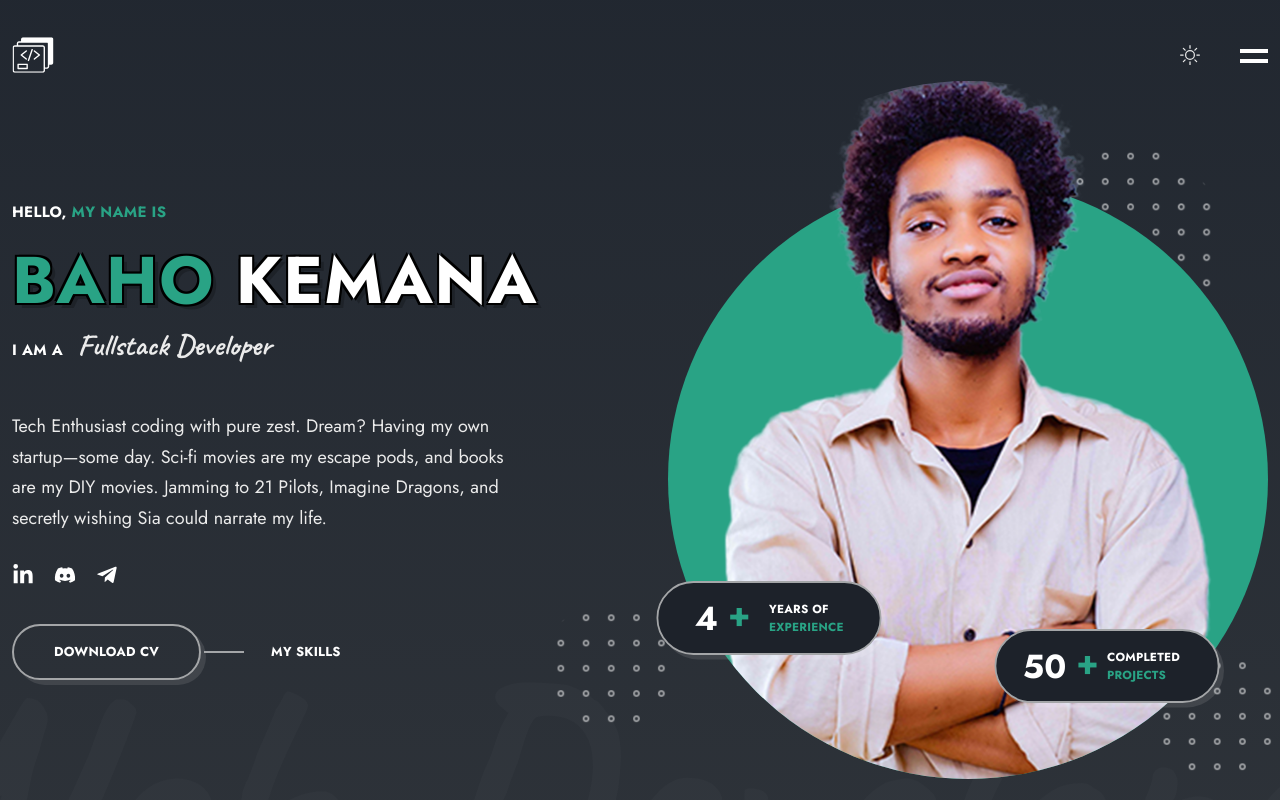
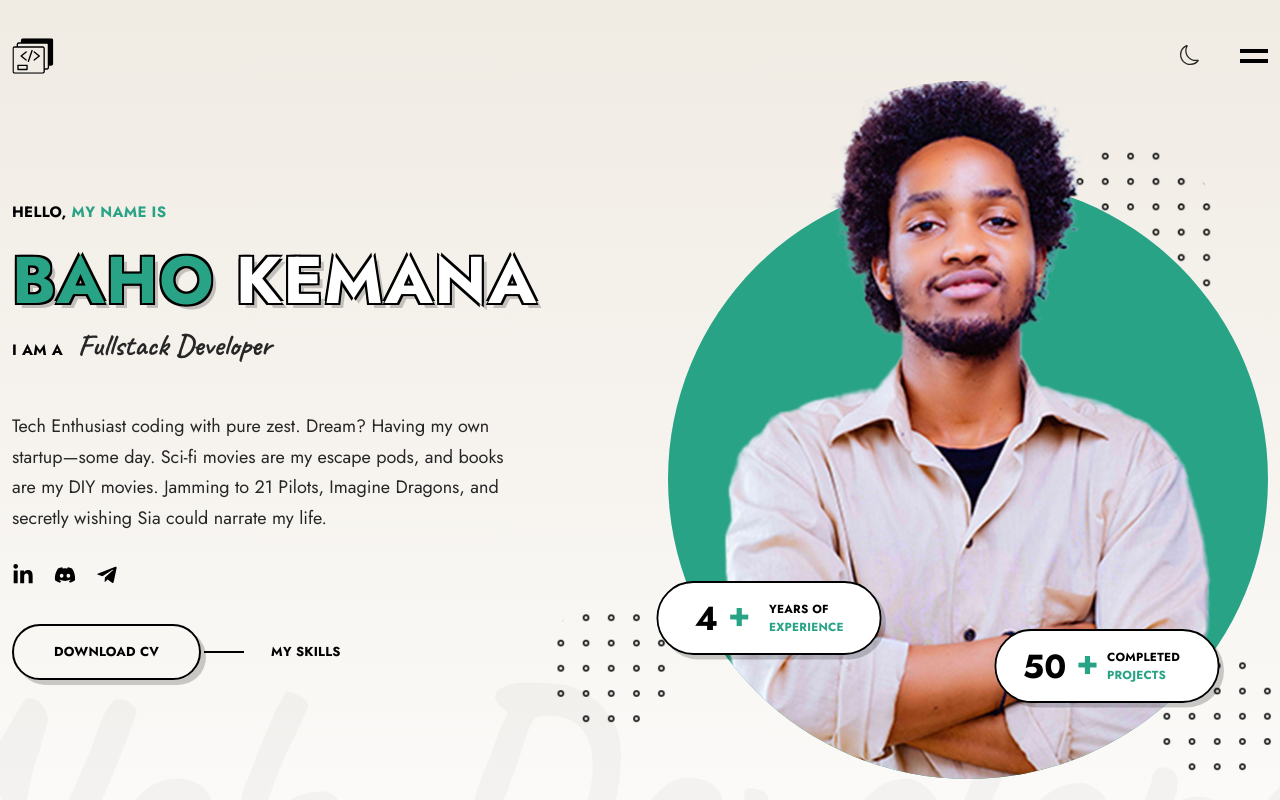
Before and after one commit to Josy-coder/web-portfolio, a React (Vite) app in the folder client-side/: page /#home in a window 1280 px wide. Shown: the top 800 px of the page. Built offline with nearby package versions, Linux system fonts and the light colour scheme.

Commit message:
Add return statement to getStorageTheme function

```diff
--- a/client-side/src/components/header/header.jsx
+++ b/client-side/src/components/header/header.jsx
@@ -15,6 +15,7 @@ const getStorageTheme = () => {
     if (localStorage.getItem('theme')) {
         theme = localStorage.getItem('theme');
     }
+    return theme;
 }
 
 const Header = () => {
```
